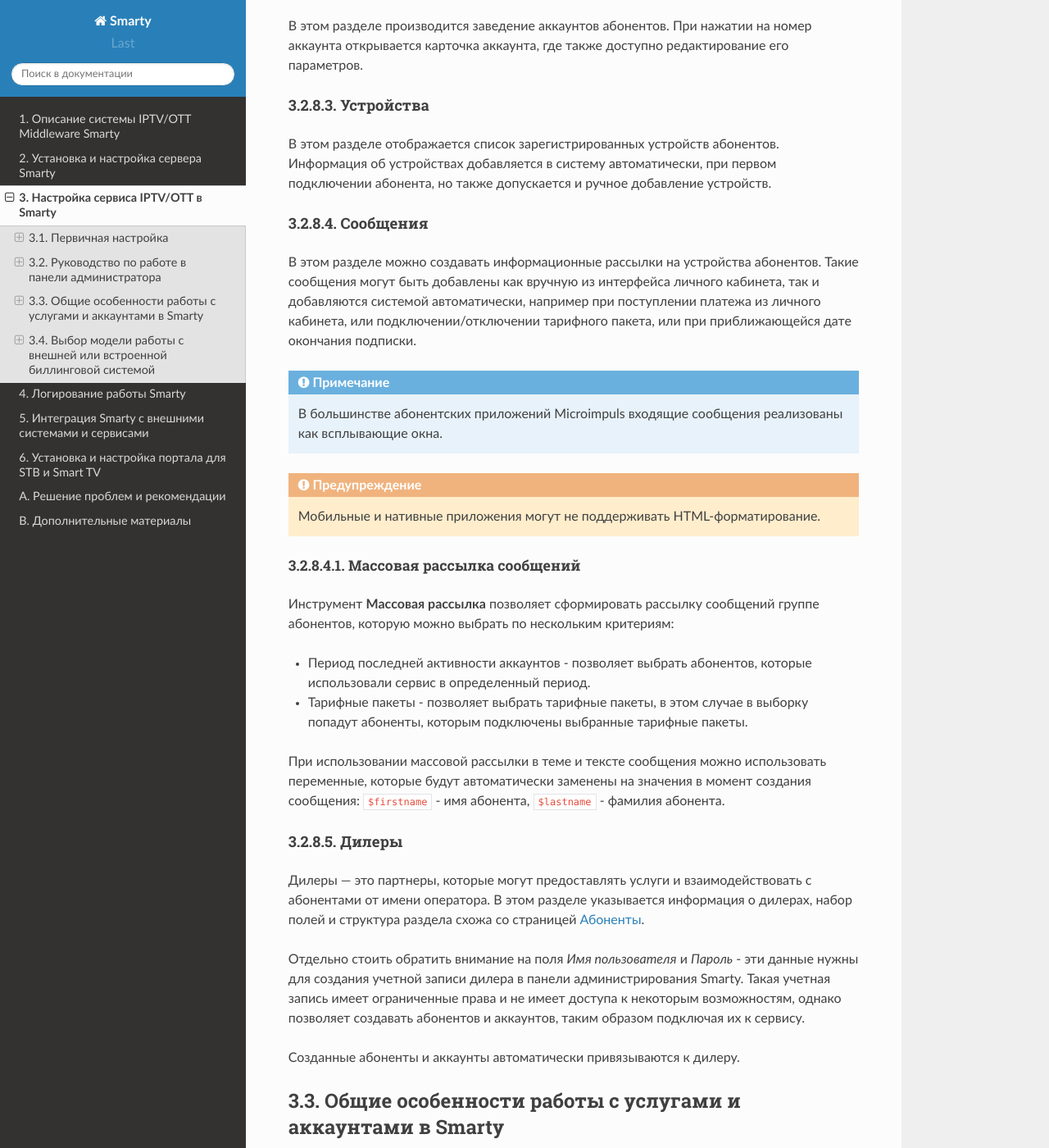
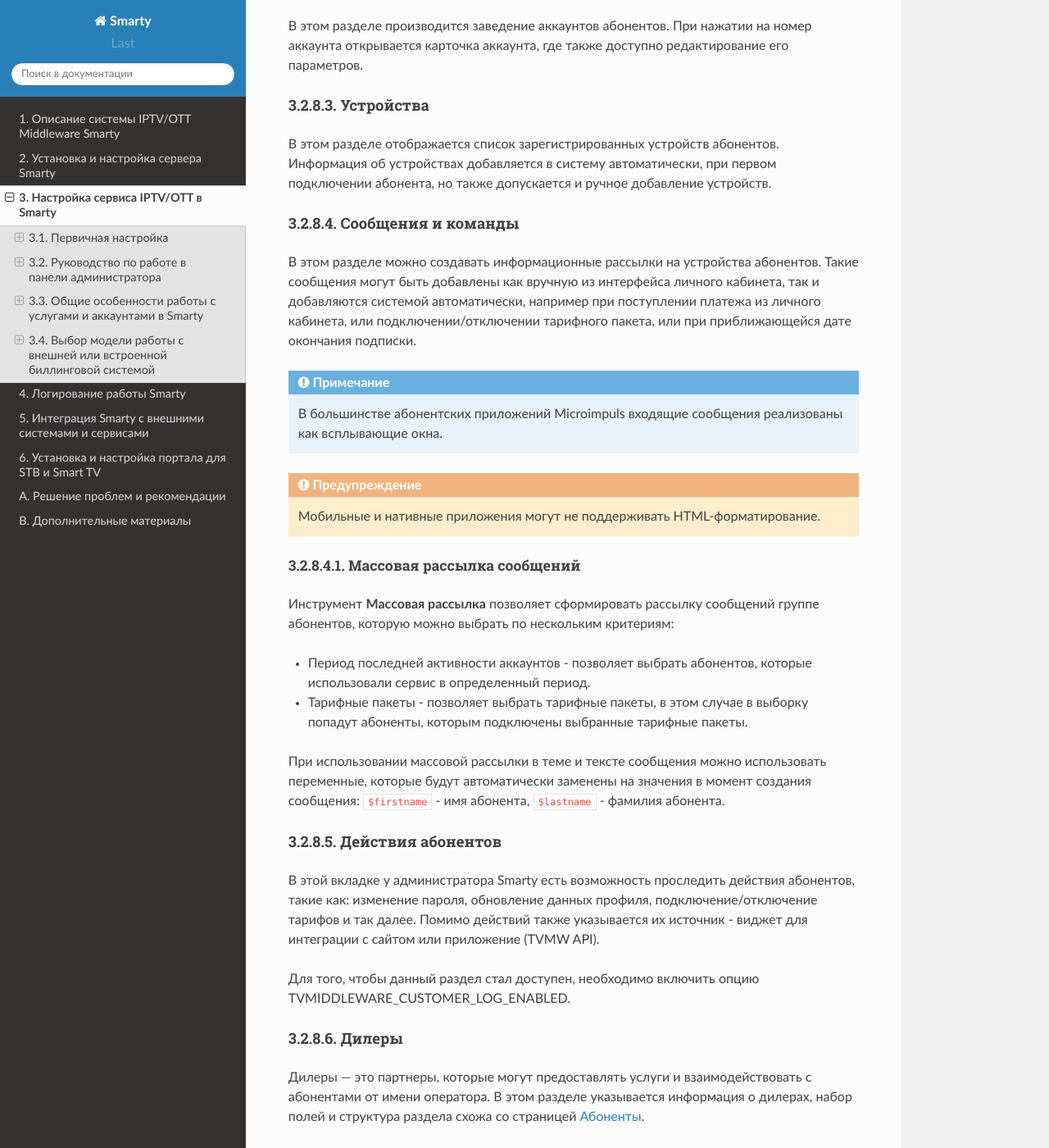
Before and after one commit to sergey-yakovlev/smarty-docs, a Sphinx documentation site: the page built from source/service_configuration.rst, in a window 1280 px wide and 1400 px high, scrolled down 20695 px. Shown: the whole window at 82% size. Built offline with Sphinx 7.4.7 and the Read the Docs theme 2.0.0, drawn with Linux system fonts in a browser that asks for light colours.

Commit message:
Действия абонентов

```diff
--- a/source/service_configuration.rst
+++ b/source/service_configuration.rst
@@ -470,6 +470,8 @@ Epg source
 
 Для редактирования настроек устройства можно использовать кнопку **Настройки**, либо нажать на название устройства.
 
+.. _smarty-admin-guide-main-locale-actions:
+
 3.2.4.2 Локализация уведомлений
 ~~~~~~~~~~~~~~~~~~~~~~~~~~~~~~~
 
@@ -867,8 +869,8 @@ http://smarty.example.com/admin/users/user/.
 
 .. _smarty-admin-guide-customers-messages:
 
-3.2.8.4. Сообщения
-~~~~~~~~~~~~~~~~~~
+3.2.8.4. Сообщения и команды
+~~~~~~~~~~~~~~~~~~~~~~~~~~~~
 
 В этом разделе можно создавать информационные рассылки на устройства абонентов. Такие сообщения могут быть добавлены
 как вручную из интерфейса личного кабинета, так и добавляются системой автоматически, например при поступлении платежа
@@ -896,9 +898,18 @@ http://smarty.example.com/admin/users/user/.
 При использовании массовой рассылки в теме и тексте сообщения можно использовать переменные, которые будут автоматически
 заменены на значения в момент создания сообщения: ``$firstname`` - имя абонента, ``$lastname`` - фамилия абонента.
 
+.. _smarty-admin-guide-customers-abonents-logs:
+
+3.2.8.5. Действия абонентов
+~~~~~~~~~~~~~~~~~~~~~~~~~~~
+
+В этой вкладке у администратора Smarty есть возможность проследить действия абонентов, такие как: изменение пароля, обновление данных профиля, подключение/отключение тарифов и так далее. Помимо действий также указывается их источник - виджет для интеграции с сайтом или приложение (TVMW API).
+
+Для того, чтобы данный раздел стал доступен, необходимо включить опцию TVMIDDLEWARE_CUSTOMER_LOG_ENABLED.
+
 .. _smarty-admin-guide-customers-dealers:
 
-3.2.8.5. Дилеры
+3.2.8.6. Дилеры
 ~~~~~~~~~~~~~~~
 
 Дилеры — это партнеры, которые могут предоставлять услуги и взаимодействовать с абонентами от имени оператора.
```
